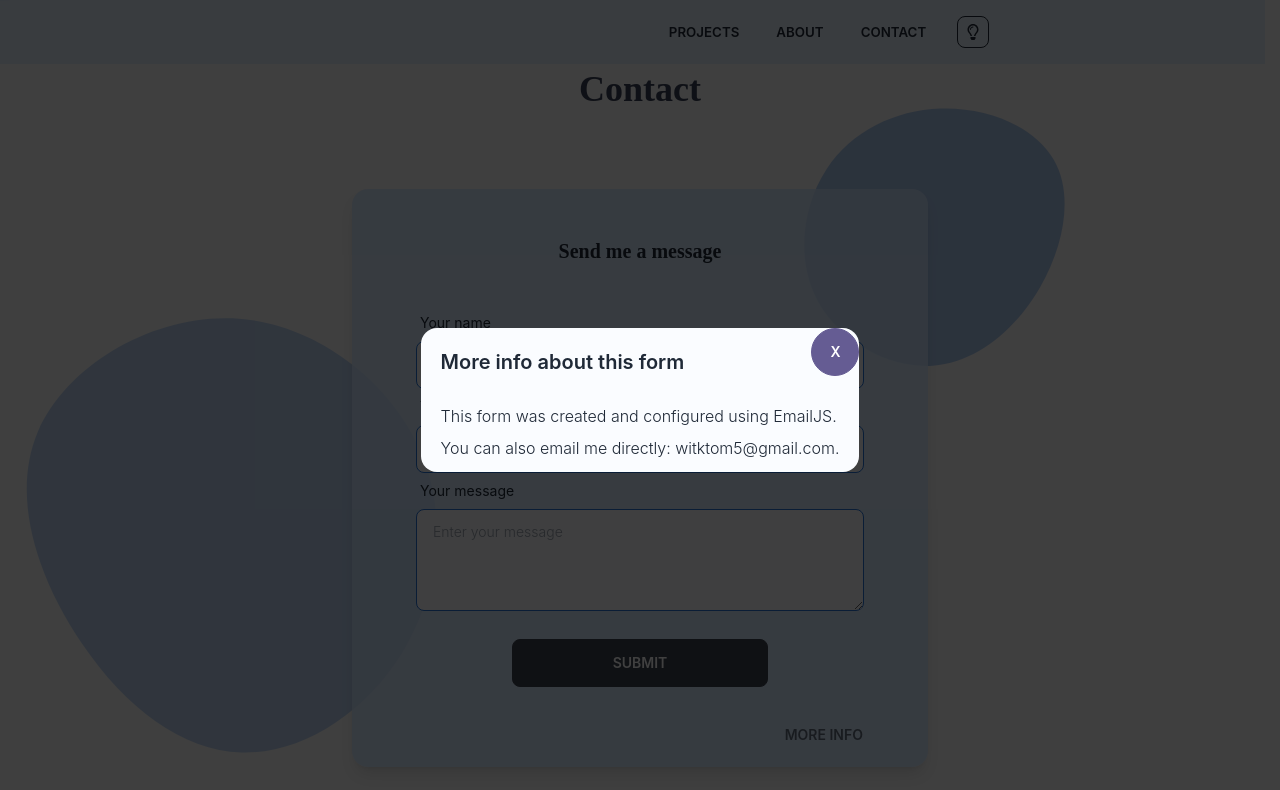
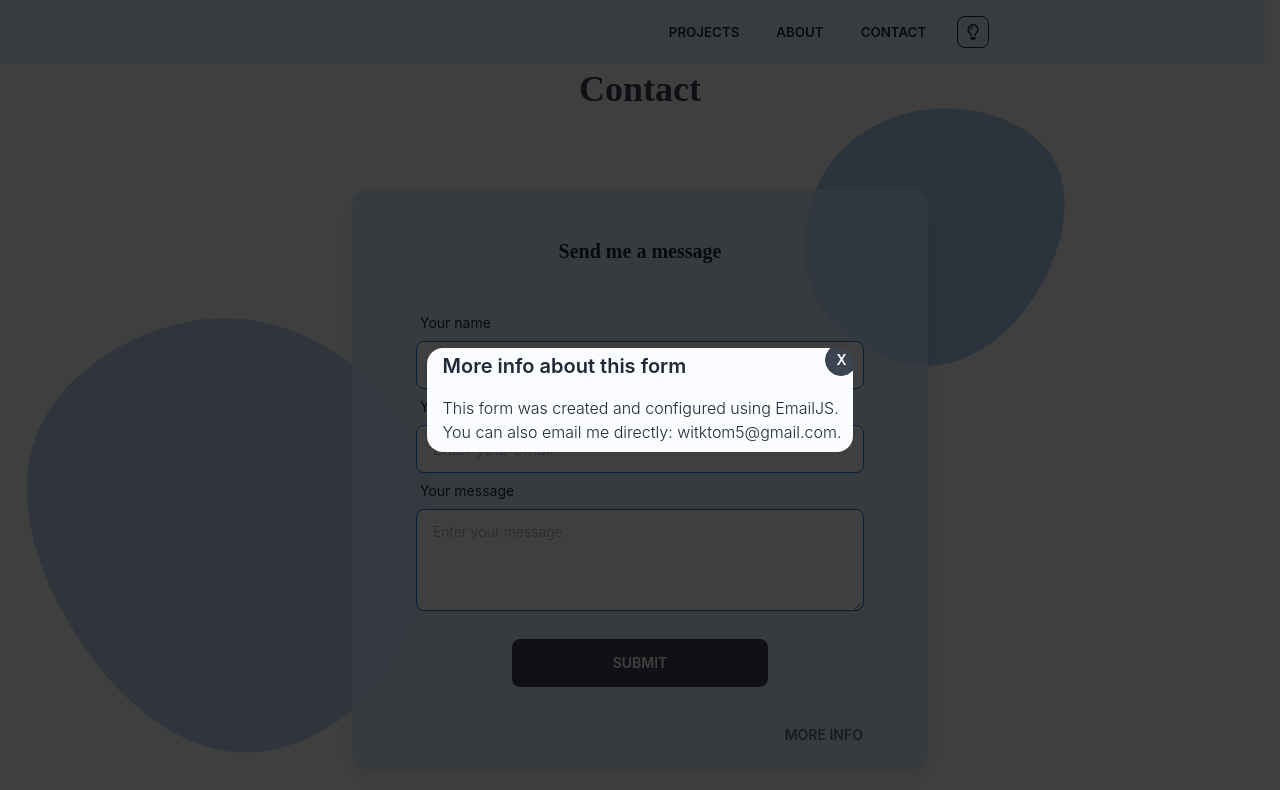
Before and after one commit to witktom5/personal-portfolio, a React (Create React App) app: page / in a window 1280 px wide. Both pictures are taken after a click on the button "MORE INFO". Shown: the top 790 px of the page. Built offline with nearby package versions, Linux system fonts and the light colour scheme; no server answers.

Commit message:
adjust modal css

```diff
--- a/src/components/layout/Modal.jsx
+++ b/src/components/layout/Modal.jsx
@@ -33,14 +33,14 @@ function Modal({ title, content, hide }) {
         ref={dialogEl}
         className='dialog rounded-box bg-base-100 text-base-content'
       >
-        <div className='flex flex-col gap-2 px-5 pt-5 pb-3'>
+        <div className='flex flex-col pl-4 pr-3 pt-1 pb-2'>
           <div className='flex'>
-            <h4 className='text-xl pb-5 w-fit font-semibold'>
+            <h4 className='text-xl pb-4 w-fit font-semibold'>
               More info about {title}
             </h4>
             <button
               onClick={handleClick}
-              className='btn btn-accent btn-circle rounded-full text-primary-content ml-auto -mt-5 -mr-5'
+              className='btn btn-dark btn-sm btn-circle rounded-full text-primary-content ml-auto -mt-2 -mr-4'
             >
               X
             </button>
```
